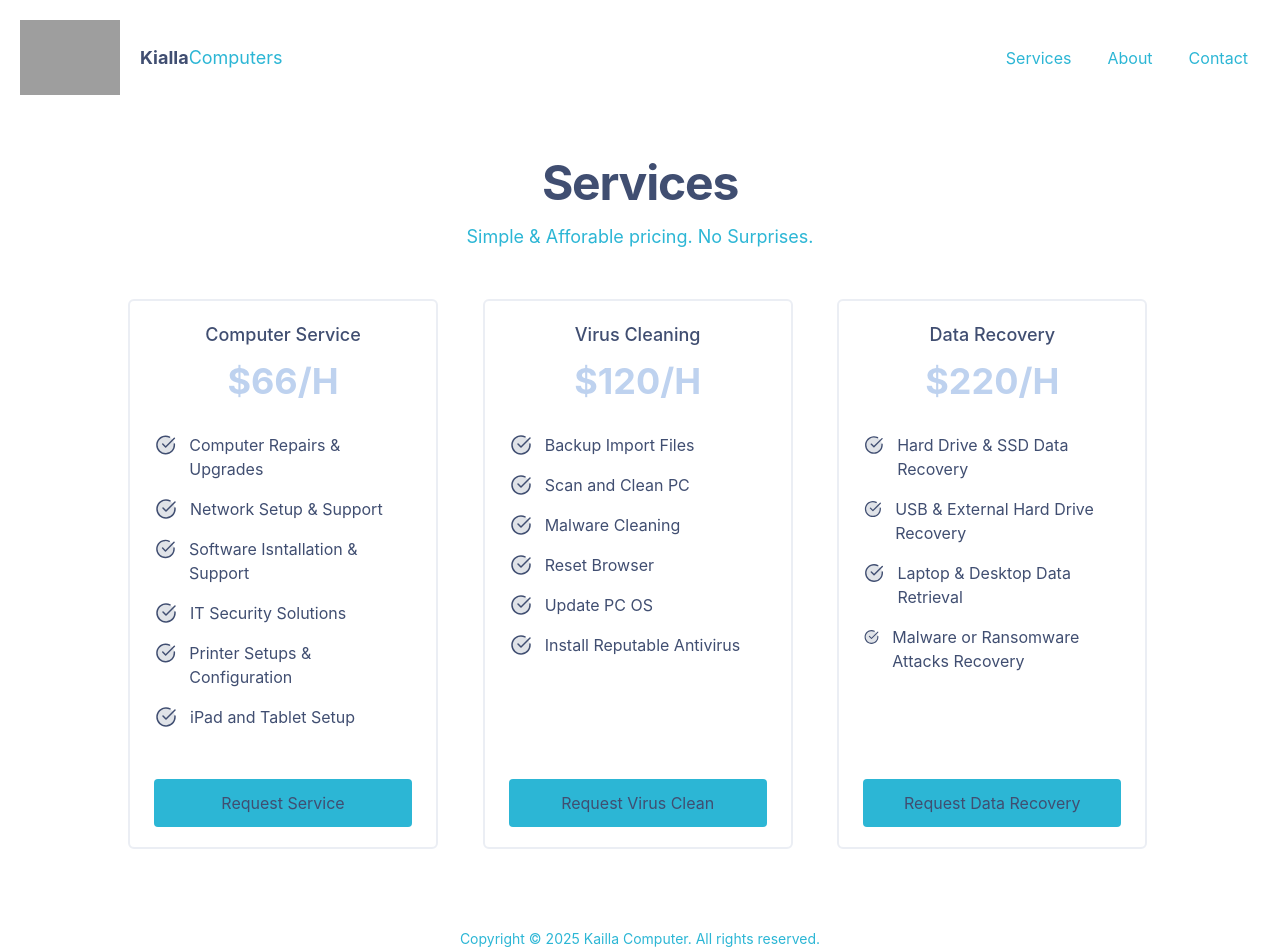
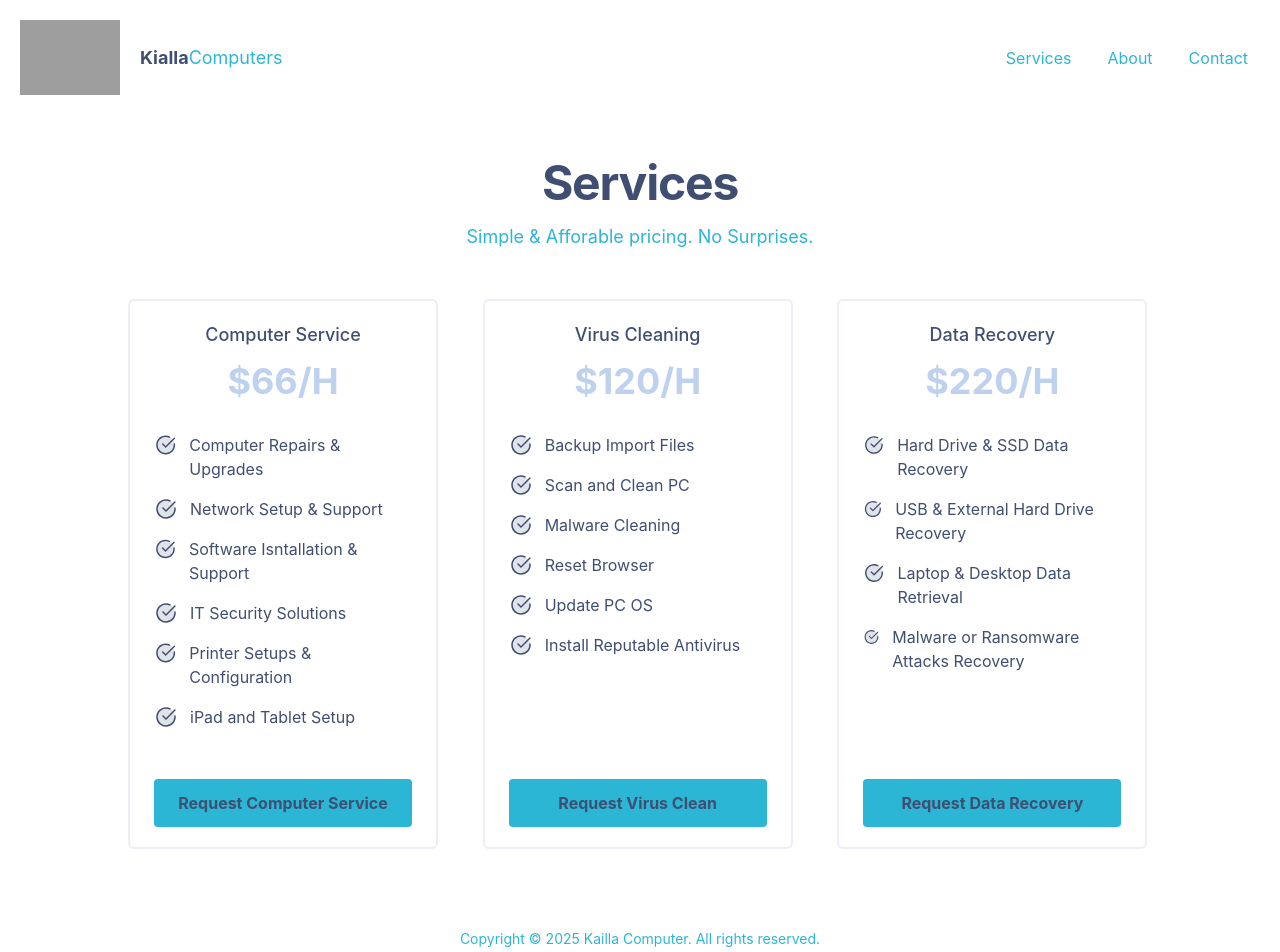
Before and after one commit to MrMalty/website, a Nuxt app: page /services in a window 1280 px wide. Shown: the top 952 px of the page. Built offline with nearby package versions, Linux system fonts and the light colour scheme; grey boxes are pictures that could not be loaded.

Commit message:
updating services

```diff
--- a/components/landing/Link.vue
+++ b/components/landing/Link.vue
@@ -33,7 +33,7 @@ const styles = {
     :to="href"
     :class="[
       'rounded text-center transition focus-visible:ring-2 ring-offset-2 ring-gray-200',
-      block && 'w-full',
+      block && 'w-full font-bold',
       sizes[size],
       styles[styleName],
     ]"
--- a/pages/services.vue
+++ b/pages/services.vue
@@ -2,10 +2,10 @@
 definePageMeta({
   layout: "landing",
 });
-import { useHead } from '#app';
+import { useHead } from "#app";
 
 useHead({
-  title: 'Kialla Computers - Services',
+  title: "Kialla Computers - Services",
 });
 const pricing = [
   {
@@ -21,7 +21,7 @@ const pricing = [
       "iPad and Tablet Setup",
     ],
     button: {
-      text: "Request Service",
+      text: "Request Computer Service",
       link: "computerservice",
     },
   },
@@ -67,9 +67,7 @@ const pricing = [
       <template v-slot:desc>Simple & Afforable pricing. No Surprises.</template>
     </LandingSectionhead>
 
-    <div
-      class="grid md:grid-flow-col gap-10 mx-auto max-w-screen-lg mt-12"
-    >
+    <div class="grid md:grid-flow-col gap-10 mx-auto max-w-screen-lg mt-12">
       <LandingPricing v-for="item of pricing" :plan="item" />
     </div>
   </LandingContainer>
```
